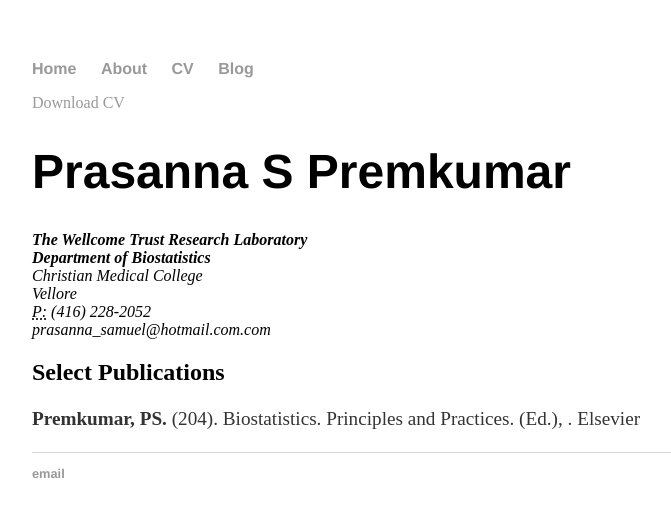
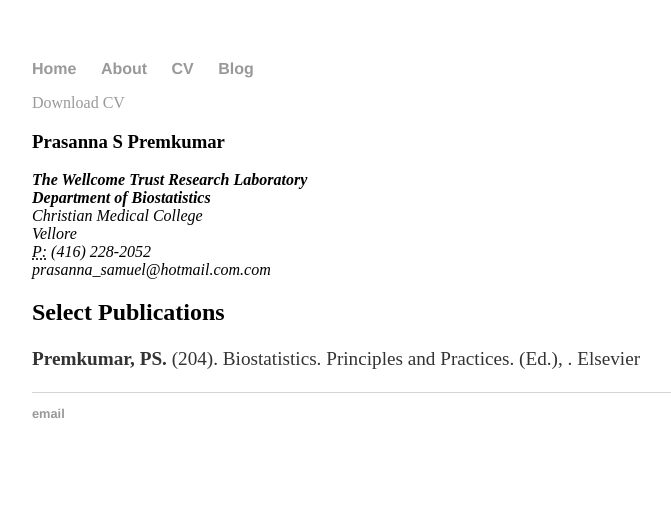
Before and after one commit to psp6/psp6.github.io, a Jekyll site: the page built from cv/index.html, in a window 1280 px wide. Shown: the top 517 px of the page, without its empty margins (160-831 px from the left). Built offline with Jekyll 4.4.1, drawn with Linux system fonts in a browser that asks for light colours.

Commit message:
Update index.html

```diff
--- a/cv/index.html
+++ b/cv/index.html
@@ -4,8 +4,8 @@
 ---
 
 	<div class="cv">
-		<a href="#" class="download" title="Download CV as PDF">Download CV</a>
-					<h1>Prasanna S Premkumar</h1>
+		<a href="cv.pdf" class="download" title="Download CV as PDF">Download CV</a>
+					<h3>Prasanna S Premkumar</h3>
 					<address>
 					<strong>The Wellcome Trust Research Laboratory </strong><br>
             <strong>Department of Biostatistics </strong> <br>
```
